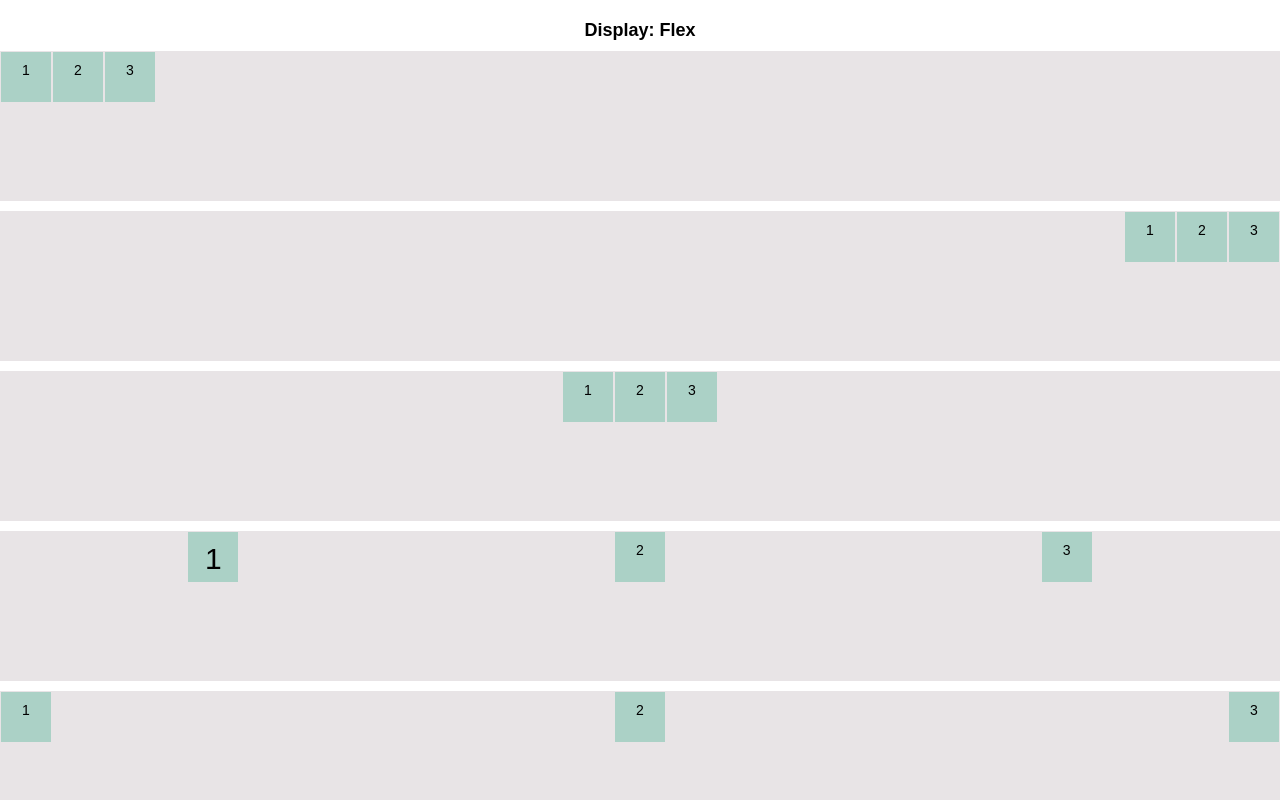
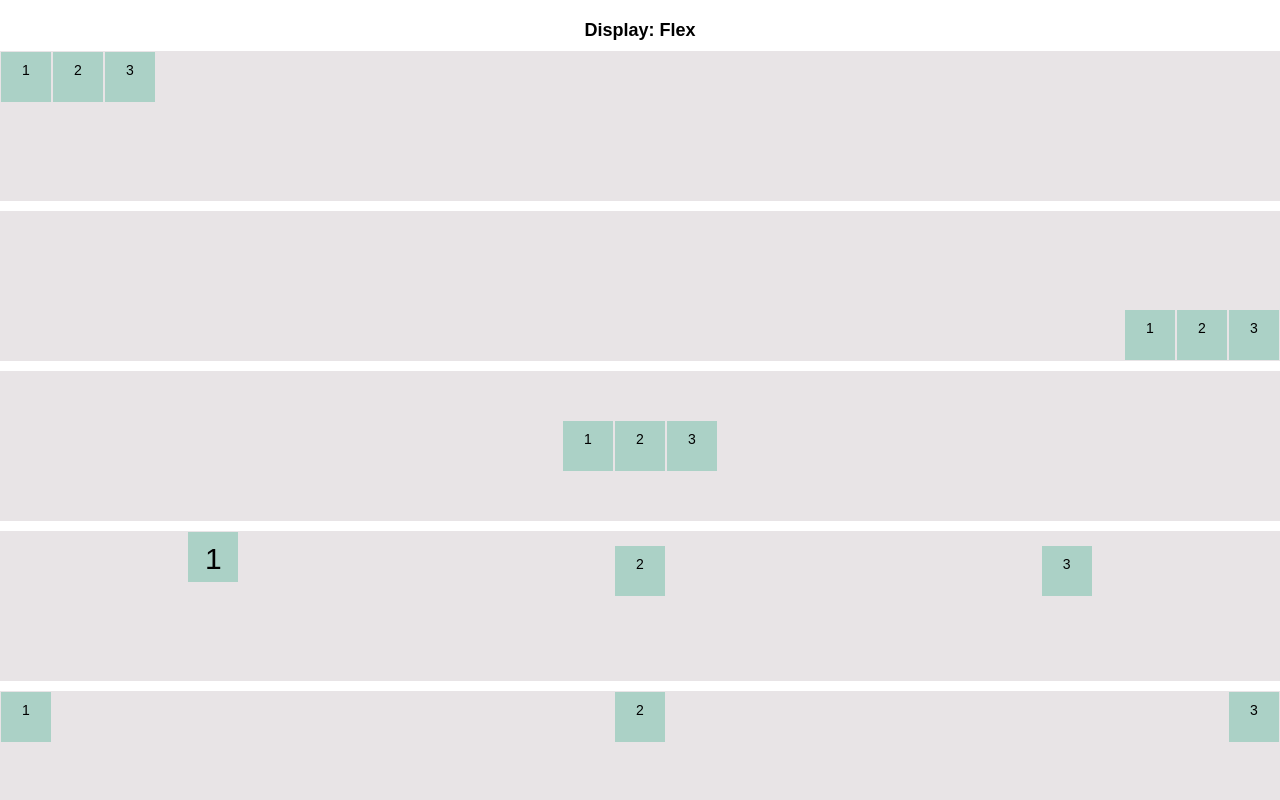
Before and after one commit to MarkAtlasR/HW-12, a plain HTML site: page index.html in a window 1280 px wide. Shown: the top 800 px of the page. Drawn offline with Linux system fonts and the light colour scheme.

Commit message:
added align items

```diff
--- a/style.css
+++ b/style.css
@@ -40,22 +40,27 @@ body{
 
 .start {
 justify-content: flex-start;
+align-items: flex-start;
 }
 
 .end {
 justify-content: flex-end;
+align-items: flex-end;
 }
 
 .center {
 justify-content: center;
+align-items: center;
 }
 
 .around {
  justify-content: space-around;
+ align-items: baseline;
 }
 
 .between {
  justify-content: space-between;
+ align-items: stretch;
 }
 
 .side {
```
